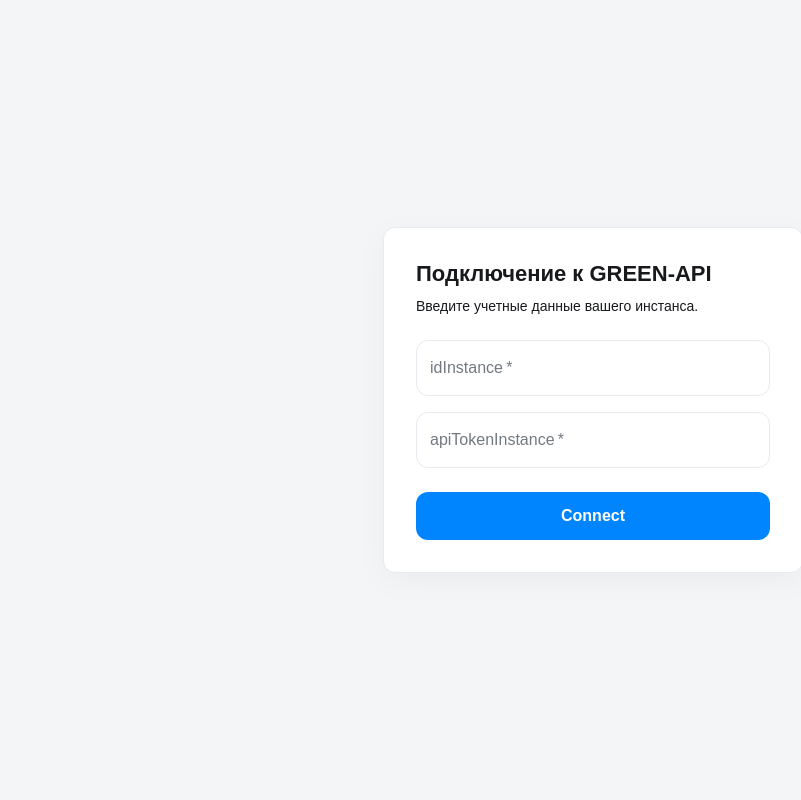
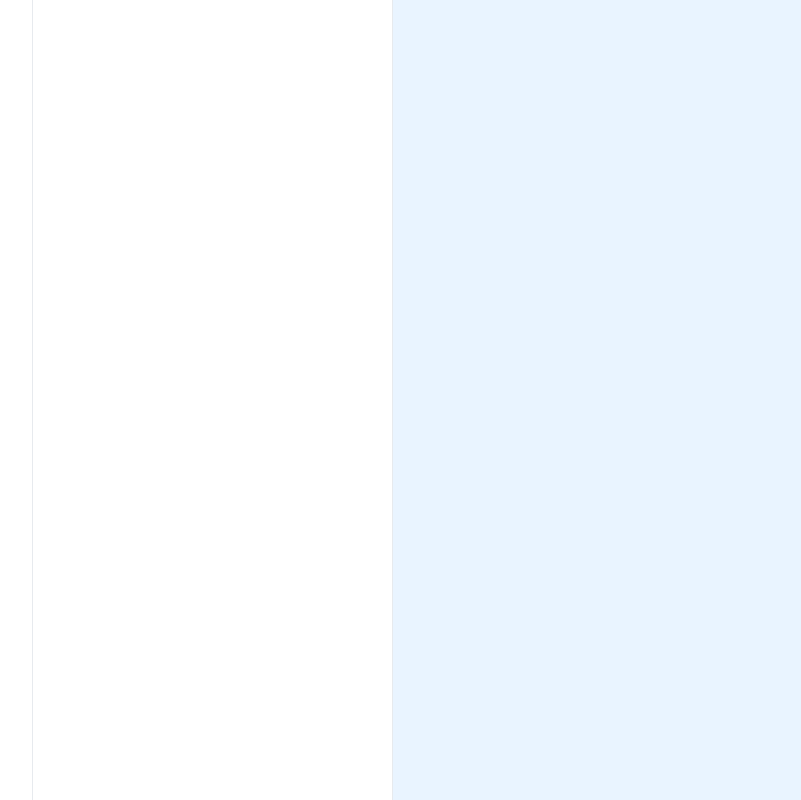
Before and after one commit to Makflay/green-api-chat, a React (Vite) app in the folder client/: page / in a window 1280 px wide. Shown: the whole page, without its empty margins (47-848 px from the left). Built offline with nearby package versions, Linux system fonts and the light colour scheme.

Commit message:
feat: add messenger layout

```diff
--- a/client/src/App.tsx
+++ b/client/src/App.tsx
@@ -1,45 +1,18 @@
 import { useState } from "react";
-import Box from "@mui/material/Box";
-import Typography from "@mui/material/Typography";
 import "./App.css";
 
-import { CredentialsForm } from "./components/CredentialsForm";
-import type { Credentials } from "./components/CredentialsForm";
+import { CredentialsForm } from "./components/CredentialsForm/CredentialsForm";
+import type { Credentials } from "./components/CredentialsForm/CredentialsForm";
+import { MessengerLayout } from "./components/MessengerLayout/MessengerLayout";
 
 function App() {
   const [credentials, setCredentials] = useState<Credentials | null>(null);
 
-  if (!credentials) {
+  if (credentials) {
     return <CredentialsForm onConnect={setCredentials} />;
   }
 
-  return (
-    <Box
-      component="main"
-      sx={{
-        minHeight: "100dvh",
-        display: "grid",
-        placeItems: "center",
-        p: { xs: 2, sm: 3 },
-      }}
-    >
-      <Box
-        sx={{
-          width: "100%",
-          maxWidth: 480,
-          p: 3,
-          bgcolor: "background.paper",
-          border: 1,
-          borderColor: "divider",
-          borderRadius: 1,
-        }}
-      >
-        <Typography variant="h1" sx={{ color: "primary.main", mb: 1 }}>
-          Green API Chat
-        </Typography>
-      </Box>
-    </Box>
-  );
+  return <MessengerLayout />;
 }
 
 export default App;
--- /dev/null
+++ b/client/src/components/ChatPanel/ChatPanel.styles.ts
@@ -0,0 +1,10 @@
+import { styled } from "@mui/material/styles";
+
+export const PanelRoot = styled("main")(({ theme }) => ({
+  display: "flex",
+  flexDirection: "column",
+  minWidth: 0,
+  minHeight: 0,
+  padding: theme.spacing(3),
+  backgroundColor: theme.palette.primary.light,
+}));
--- /dev/null
+++ b/client/src/components/ChatPanel/ChatPanel.tsx
@@ -0,0 +1,5 @@
+import { PanelRoot } from "./ChatPanel.styles";
+
+export function ChatPanel() {
+  return <PanelRoot aria-label="Область чата" />;
+}
--- /dev/null
+++ b/client/src/components/ChatsSidebar/ChatsSidebar.styles.ts
@@ -0,0 +1,11 @@
+import { styled } from "@mui/material/styles";
+
+export const SidebarRoot = styled("aside")(({ theme }) => ({
+  display: "flex",
+  flexDirection: "column",
+  minWidth: 0,
+  minHeight: 0,
+  padding: theme.spacing(2),
+  backgroundColor: theme.palette.background.paper,
+  borderRight: `1px solid ${theme.palette.divider}`,
+}));
--- /dev/null
+++ b/client/src/components/ChatsSidebar/ChatsSidebar.tsx
@@ -0,0 +1,5 @@
+import { SidebarRoot } from "./ChatsSidebar.styles";
+
+export function ChatsSidebar() {
+  return <SidebarRoot component="aside" aria-label="Чаты" />;
+}
--- /dev/null
+++ b/client/src/components/MessengerLayout/MessengerLayout.styles.ts
@@ -0,0 +1,12 @@
+import Box from "@mui/material/Box";
+import { styled } from "@mui/material/styles";
+
+export const LayoutRoot = styled(Box)(({ theme }) => ({
+  display: "grid",
+  gridTemplateColumns: "80px 360px minmax(0, 1fr)",
+  width: "100%",
+  minWidth: 760,
+  height: "100dvh",
+  overflow: "hidden",
+  backgroundColor: theme.palette.background.default,
+}));
--- /dev/null
+++ b/client/src/components/MessengerLayout/MessengerLayout.tsx
@@ -0,0 +1,14 @@
+import { NavigationRail } from "../NavigationRail/NavigationRail";
+import { ChatsSidebar } from "../ChatsSidebar/ChatsSidebar";
+import { ChatPanel } from "../ChatPanel/ChatPanel";
+import { LayoutRoot } from "./MessengerLayout.styles";
+
+export function MessengerLayout() {
+  return (
+    <LayoutRoot>
+      <NavigationRail />
+      <ChatsSidebar />
+      <ChatPanel />
+    </LayoutRoot>
+  );
+}
--- /dev/null
+++ b/client/src/components/NavigationRail/NavigationRail.styles.ts
@@ -0,0 +1,11 @@
+import { styled } from "@mui/material/styles";
+
+export const RailRoot = styled("nav")(({ theme }) => ({
+  display: "flex",
+  flexDirection: "column",
+  minWidth: 0,
+  minHeight: 0,
+  padding: theme.spacing(2, 1),
+  backgroundColor: theme.palette.background.paper,
+  borderRight: `1px solid ${theme.palette.divider}`,
+}));
--- /dev/null
+++ b/client/src/components/NavigationRail/NavigationRail.tsx
@@ -0,0 +1,5 @@
+import { RailRoot } from "./NavigationRail.styles";
+
+export function NavigationRail() {
+  return <RailRoot aria-label="Основная навигация" />;
+}
```
Also changed, not shown: client/src/components/CredentialsForm/CredentialsForm.styles.ts (renamed from client/src/components/CredentialsForm.styles.ts), client/src/components/CredentialsForm/CredentialsForm.tsx (renamed from client/src/components/CredentialsForm.tsx).
